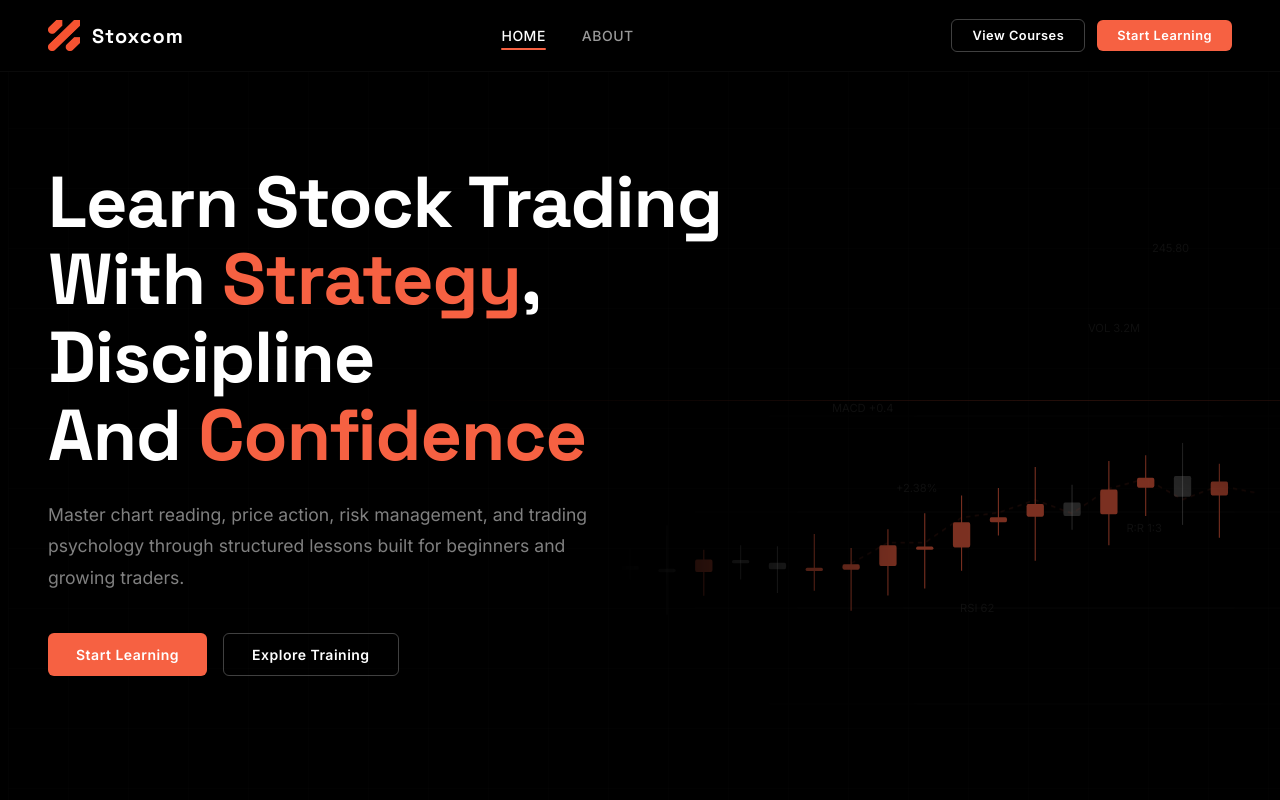
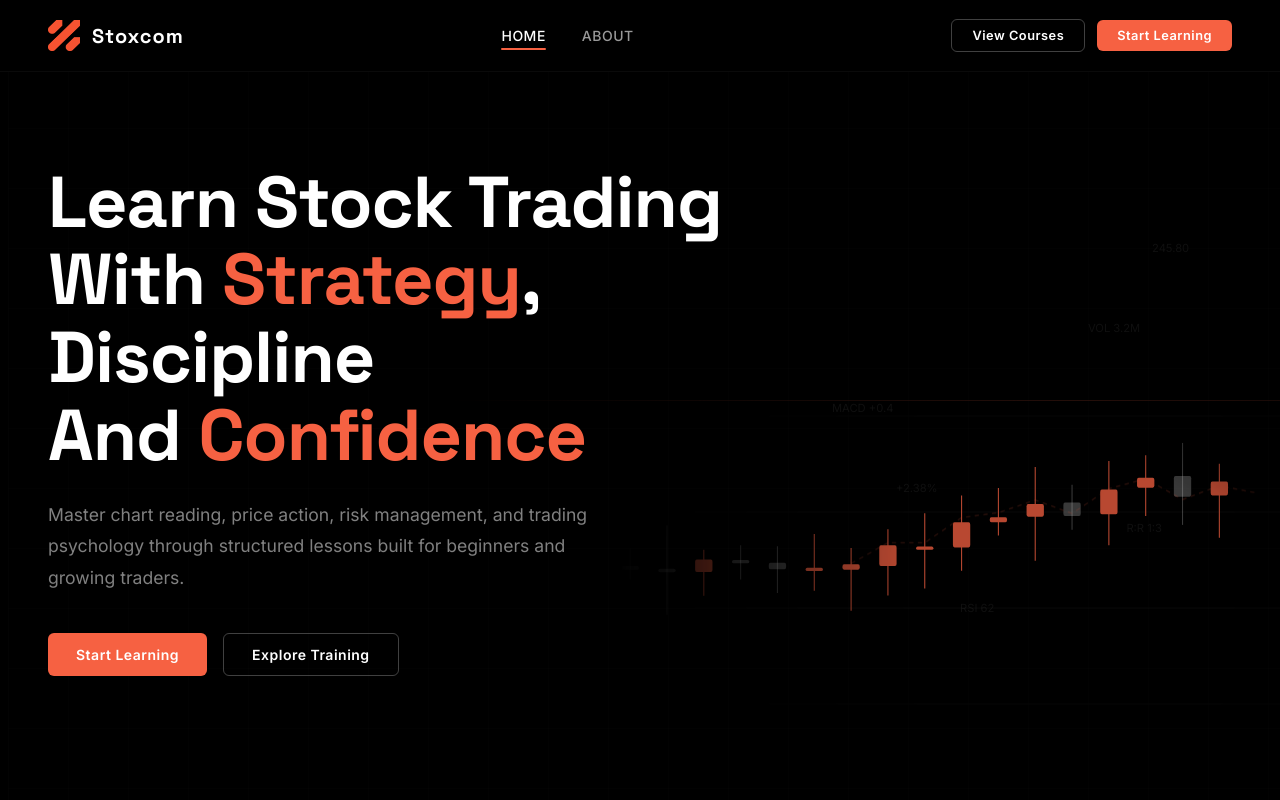
Before and after one commit to J1309/SXM, a React (Vite) app: page / in a window 1280 px wide. Shown: the top 800 px of the page. Built offline with nearby package versions, Linux system fonts and the light colour scheme.

Commit message:
Touch: bump hero chart to 0.75 opacity, add subtle permanent glow to glass cards

```diff
--- a/src/styles/index.css
+++ b/src/styles/index.css
@@ -1663,9 +1663,9 @@ h1, h2, h3, h4, h5, h6 {
     display: none !important;
   }
 
-  /* Glass cards: no glow at rest, glow burst on tap */
+  /* Glass cards: always have a subtle glow visible */
   .glass-card::before {
-    opacity: 0;
+    opacity: 0.25;
   }
   .glass-card:hover {
     transform: none;
@@ -1711,9 +1711,9 @@ h1, h2, h3, h4, h5, h6 {
     stroke-dashoffset: 0;
   }
 
-  /* Hero chart: readable at rest, touch glow handled by onTouchMove */
+  /* Hero chart: clearly readable at rest, touch glow handled by onTouchMove */
   .hero-chart {
-    opacity: 0.5;
+    opacity: 0.75;
   }
 
   /* Expertise cards: no float animation (battery) */
```
